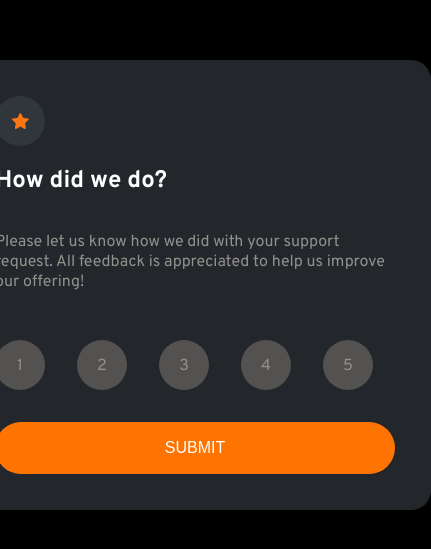
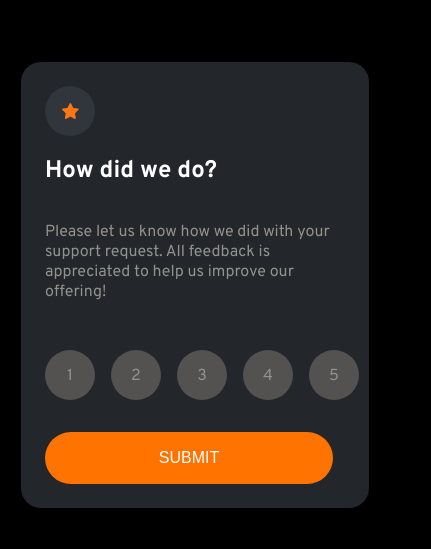
Before and after one commit to PiusKariukiNjiru/Interactive-Rating-App, a plain HTML site: page index.html in a window 390 px wide. Shown: the part 145-694 px from the top of the page, 431 px wide, since content can reach past the window. Drawn offline with Linux system fonts and the light colour scheme.

Commit message:
Add files via upload

```diff
--- a/style.css
+++ b/style.css
@@ -129,3 +129,21 @@ input[type=radio]:checked+label{
     color: rgb(151, 148, 148);
 
 }
+@media (max-width: 470px) {
+
+    .template {
+        width: 300px;
+        padding: 1.5rem;
+    }
+
+    .rating {
+        gap: 1rem;
+    }
+
+    .submit {
+
+        width: 288px;
+
+    }
+
+  }
```
